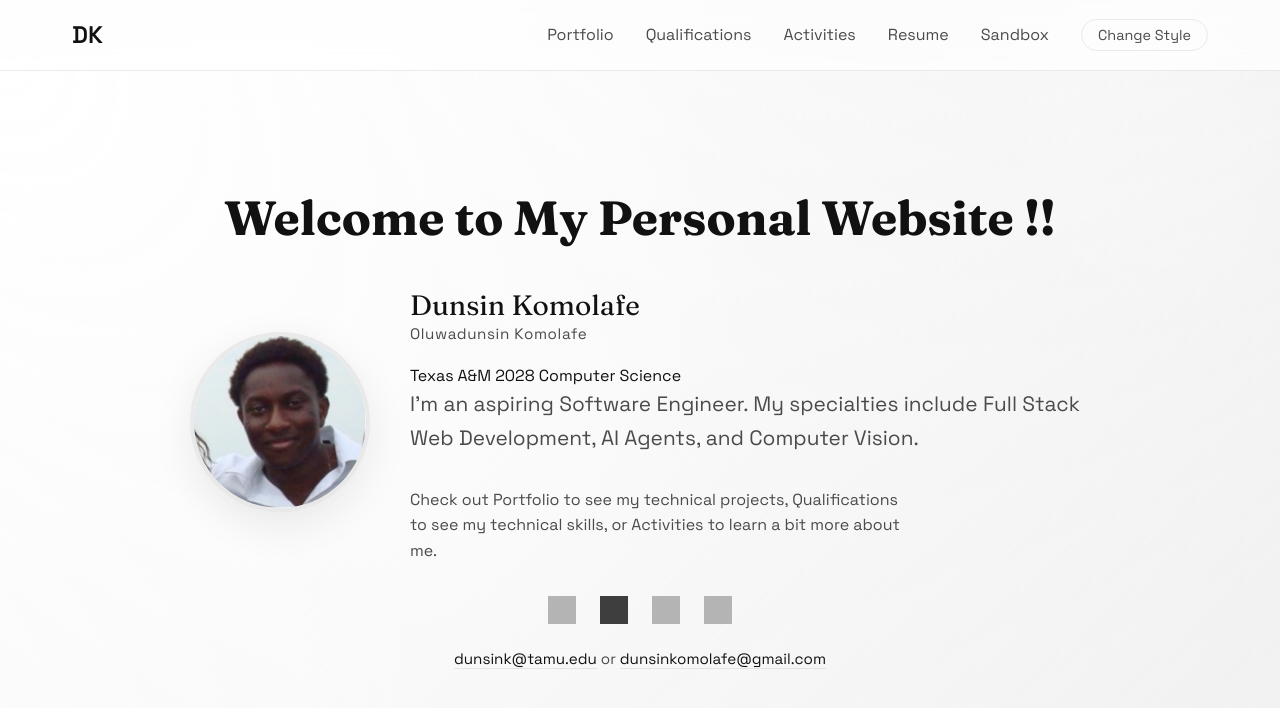
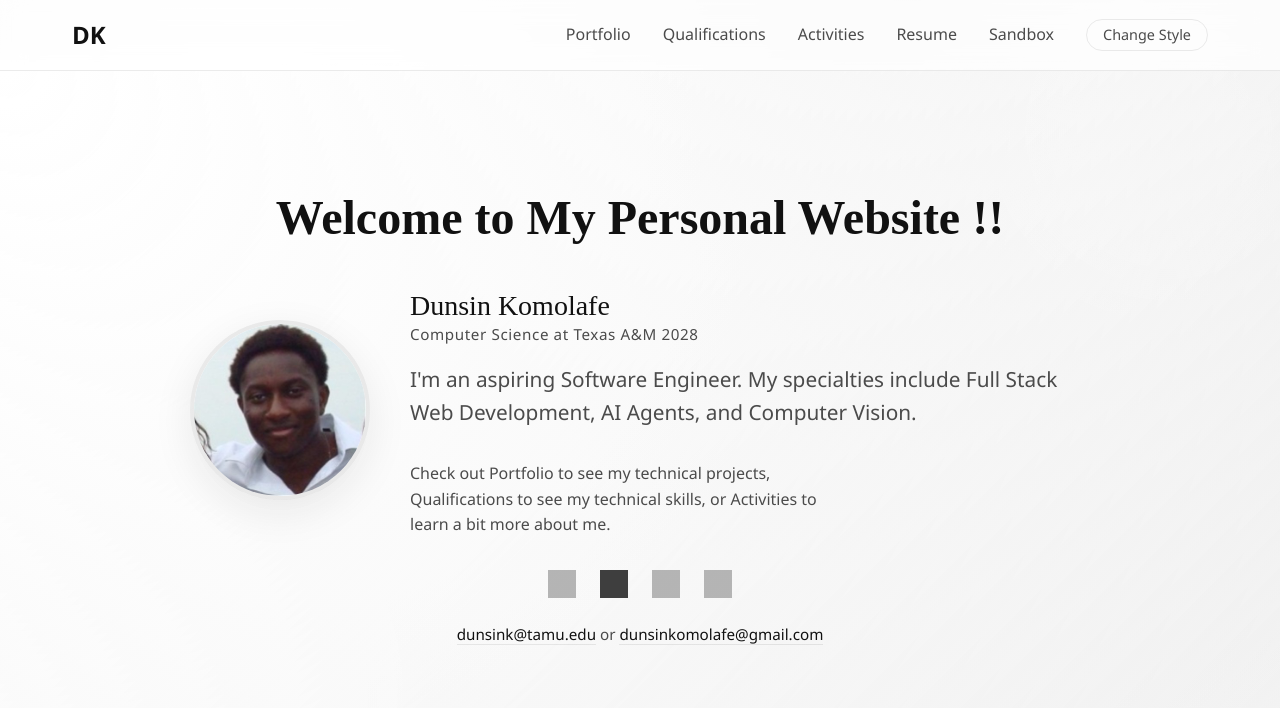
Before and after one commit to DunsinK/personal-website-331, a plain HTML site: page index.html in a window 1280 px wide. Drawn offline with Linux system fonts and the light colour scheme; grey boxes are pictures that could not be loaded.

Commit message:
remove import font to avoid FOUC

```diff
--- a/index.html
+++ b/index.html
@@ -37,8 +37,8 @@
                 </div> <!--image part-->
                 <div class="hero-text">
                     <p class="hero-name">Dunsin Komolafe</p>
-                    <p class="hero-subname">Oluwadunsin Komolafe</p>
-                    <p>Texas A&M 2028 Computer Science</p>
+
+                    <p class ="hero-subname">Computer Science at Texas A&M 2028 </p>
                     <p class="tagline">I'm an aspiring Software Engineer. My specialties include Full Stack Web Development, AI Agents, and Computer Vision.</p>
                     <p class="hero-blurb">Check out Portfolio to see my technical projects, Qualifications to see my technical skills, or Activities to learn a bit more about me.</p>
                 </div><!--text part-->
--- a/style.css
+++ b/style.css
@@ -1,4 +1,3 @@
-@import url('https://fonts.googleapis.com/css2?family=Fraunces:wght@400;600;700&family=Space+Grotesk:wght@400;500;600&display=swap');
 
 * {
     margin: 0;
```
